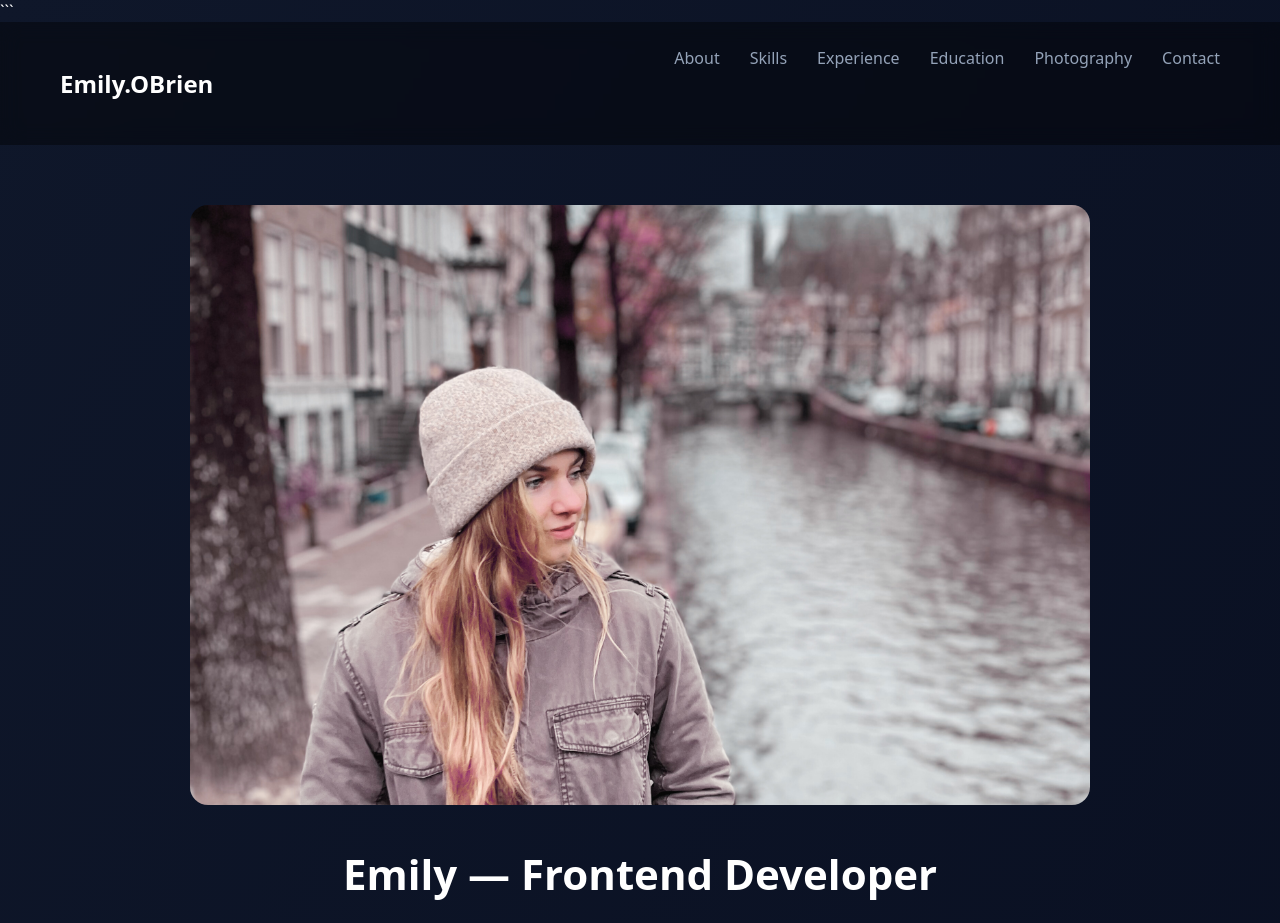
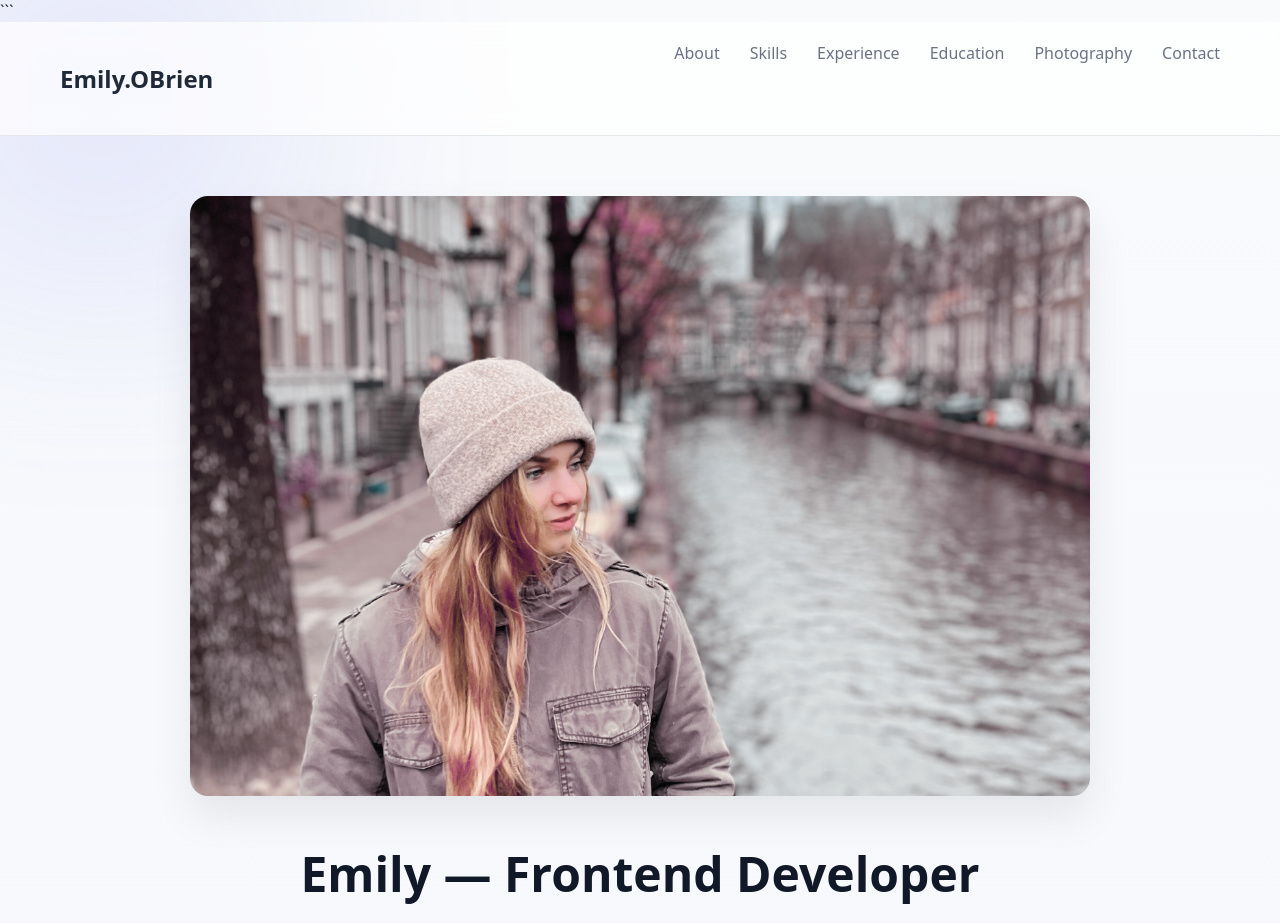
Before and after one commit to EmilyO440/My-Portfolio, a React (Vite) app: page / in a window 1280 px wide. Shown: the top 923 px of the page. Built offline with nearby package versions, Linux system fonts and the light colour scheme.

Commit message:
css update

```diff
--- a/src/index.css
+++ b/src/index.css
@@ -1,114 +1,118 @@
-body{
-margin:0;
-font-family:system-ui;
-background:linear-gradient(120deg,#0f172a,#020617);
-color:white;
+body {
+  margin: 0;
+  font-family: system-ui, -apple-system, sans-serif;
+  background: linear-gradient(180deg, #f8fafc 0%, #eef2ff 100%);
+  color: #1f2937;
 }
 
-.nav{
-display:flex;
-justify-content:space-between;
-padding:25px 60px;
-background:rgba(0,0,0,0.4);
-backdrop-filter:blur(10px);
-position:sticky;
-top:0;
+/* subtle background glow */
+body::before {
+  content: "";
+  position: fixed;
+  width: 400px;
+  height: 400px;
+  background: #6366f1;
+  filter: blur(120px);
+  opacity: 0.12;
+  top: -100px;
+  left: -100px;
+  z-index: -1;
 }
 
-.nav a{
-margin-left:30px;
-color:#94a3b8;
-text-decoration:none;
-transition:.3s;
+/* NAV */
+.nav {
+  display: flex;
+  justify-content: space-between;
+  padding: 20px 60px;
+  background: rgba(255, 255, 255, 0.7);
+  backdrop-filter: blur(12px);
+  position: sticky;
+  top: 0;
+  border-bottom: 1px solid #e5e7eb;
 }
 
-.nav a:hover{
-color:white;
+.nav a {
+  margin-left: 30px;
+  color: #6b7280;
+  text-decoration: none;
+  transition: 0.25s;
 }
 
-.hero{
-max-width:1100px;
-margin:40px auto;
-text-align:center;
-padding:0 20px;
+.nav a:hover {
+  color: #111827;
 }
 
-
-
-
-.hero h1{
-font-size:60px;
-margin-bottom:10px;
+/* HERO */
+.hero {
+  max-width: 900px;
+  margin: 60px auto;
+  text-align: center;
+  padding: 0 20px;
 }
 
-.hero p{
-color:#94a3b8;
+.hero-img {
+  width: 100%;
+  height: 600px;
+  object-fit: cover;
+  object-position: center 30%;
+  border-radius: 18px;
+  box-shadow: 0 20px 40px rgba(0,0,0,0.08);
 }
 
-.section{
-padding:80px 20px;
-max-width:900px;
-margin:auto;
+.hero-text {
+  margin-top: 25px;
 }
 
-.card{
-background:#1e293b;
-padding:25px;
-margin-top:25px;
-border-radius:14px;
-transition:.3s;
+.hero-text h1 {
+  font-size: 48px;
+  margin-bottom: 10px;
+  color: #111827;
 }
 
-.card:hover{
-transform:translateY(-6px);
-background:#334155;
+.hero-text p {
+  color: #6b7280;
+  font-size: 18px;
 }
 
-.gallery{
-display:grid;
-grid-template-columns:repeat(auto-fit,minmax(250px,1fr));
-gap:20px;
-margin-top:30px;
+/* SECTIONS */
+.section {
+  padding: 80px 20px;
+  max-width: 900px;
+  margin: auto;
 }
 
-.gallery img{
-width:100%;
-height:260px;
-object-fit:cover;
-border-radius:12px;
-transition:.3s;
-cursor:pointer;
+/* CARDS */
+.card {
+  background: white;
+  padding: 25px;
+  margin-top: 25px;
+  border-radius: 16px;
+  transition: all 0.25s ease;
+  box-shadow: 0 10px 25px rgba(0,0,0,0.06);
 }
 
-.gallery img:hover{
-transform:scale(1.05);
+.card:hover {
+  transform: translateY(-6px);
+  box-shadow: 0 20px 40px rgba(0,0,0,0.08);
 }
 
-.hero{
-max-width:900px;
-margin:60px auto;
-text-align:center;
+/* GALLERY */
+.gallery {
+  display: grid;
+  grid-template-columns: repeat(auto-fit, minmax(250px, 1fr));
+  gap: 20px;
+  margin-top: 30px;
 }
 
-.hero-img{
-width:100%;
-height:600px;
-object-fit:cover;
-object-position:center 30%;
-border-radius:18px;
+.gallery img {
+  width: 100%;
+  height: 260px;
+  object-fit: cover;
+  border-radius: 12px;
+  transition: 0.3s;
+  cursor: pointer;
 }
 
-
-.hero-text{
-margin-top:25px;
+.gallery img:hover {
+  transform: scale(1.05);
 }
-
-.hero-text h1{
-font-size:42px;
-margin-bottom:10px;
-}
-
-.hero-text p{
-color:#94a3b8;
-font-size:18px;
-}
```
